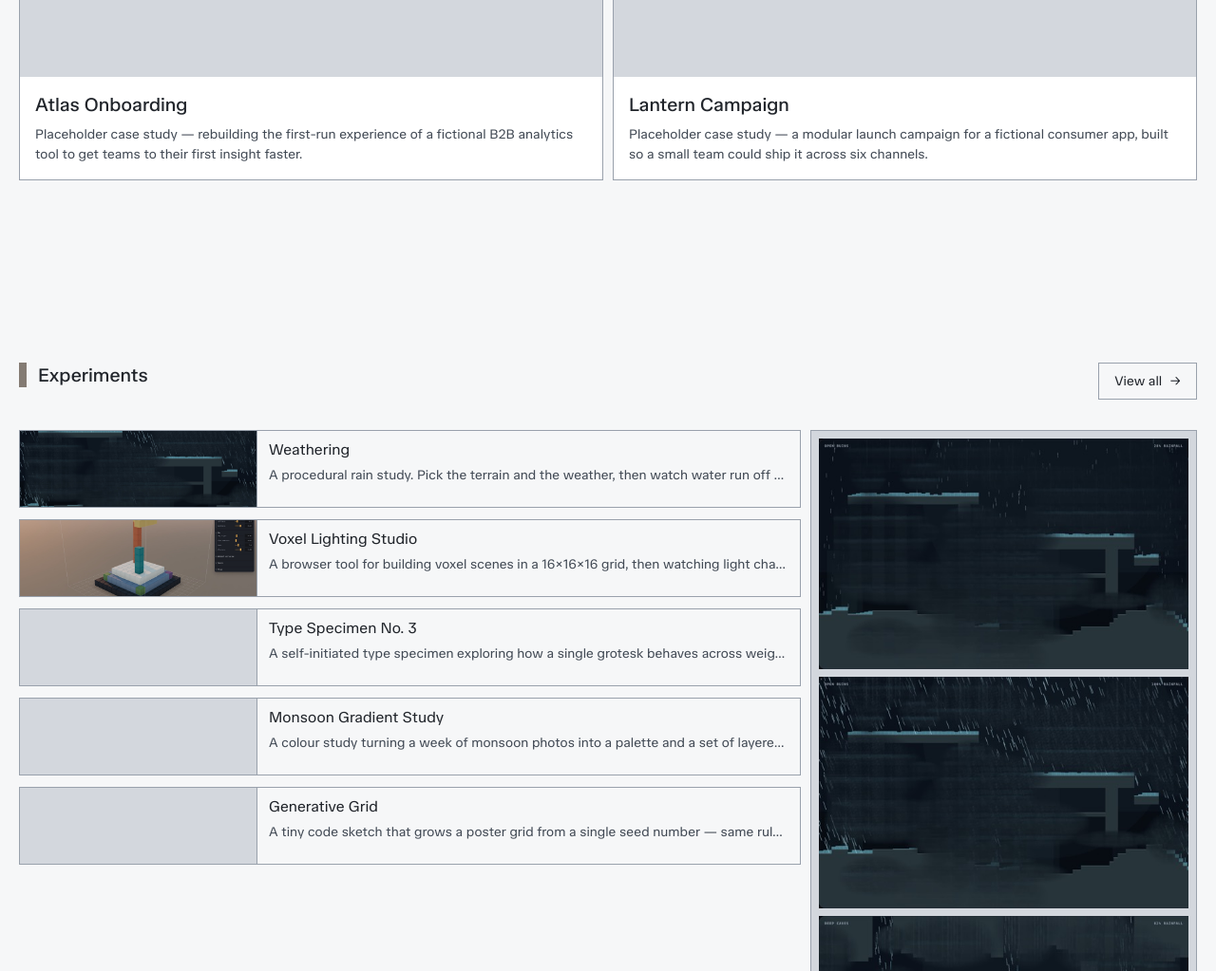
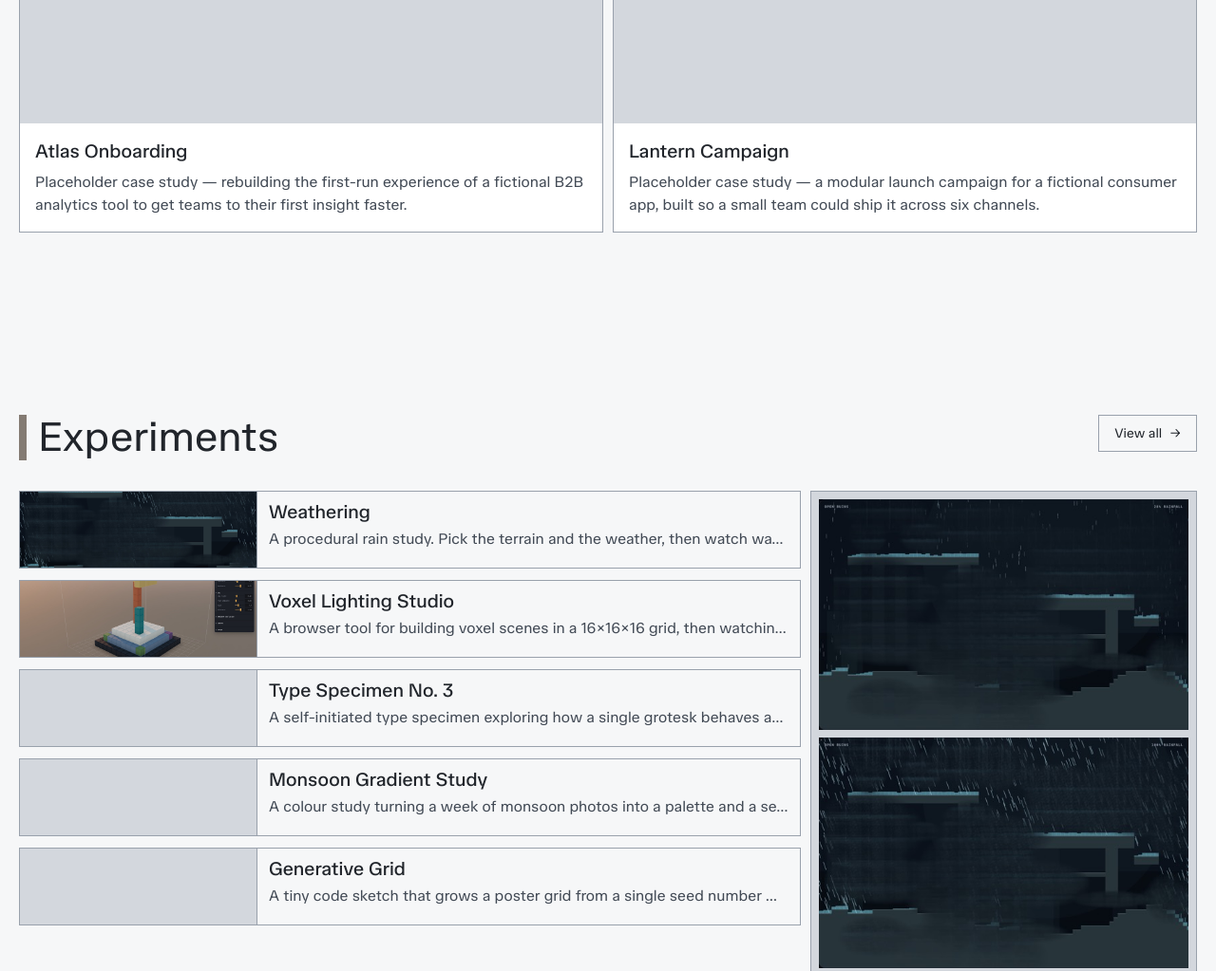
Before and after one commit to anujprajapatiii/anujprajapatiii.github.io, an Astro site: page / in a window 1280 px wide. Shown: the part 1580-2603 px from the top of the page at 95% size. Built offline with nearby package versions, Linux system fonts and the light colour scheme; Astro itself is replaced by a stand-in of ours.

Commit message:
Standardize homepage and card typography

```diff
--- a/src/components/ProjectCard.astro
+++ b/src/components/ProjectCard.astro
@@ -52,6 +52,6 @@
   )}
   <div class="p-card">
     <h3 class="text-heading">{title}</h3>
-    <p class="project-card__meta mt-2xs text-meta">{description}</p>
+    <p class="project-card__meta mt-2xs text-body">{description}</p>
   </div>
 </a>
--- a/src/components/SectionHeading.astro
+++ b/src/components/SectionHeading.astro
@@ -7,5 +7,5 @@
 ---
 
 <div class="section-heading">
-  <h2 id={id} class="text-heading"><slot /></h2>
+  <h2 id={id} class="text-title"><slot /></h2>
 </div>
--- a/src/pages/style-guide.astro
+++ b/src/pages/style-guide.astro
@@ -178,7 +178,7 @@
    no longer in the same family as the rest of the scale. */
 const typeScale = [
   { name: "display", class: "text-display", size: "clamp(40px → 64px) / 1.02", weight: "Violet Sans 400", sample: "Display" },
-  { name: "title", class: "text-title", size: "clamp(32px → 44px) / 1.08", weight: "TASA Orbiter Regular 400", sample: "Page title" },
+  { name: "title", class: "text-title", size: "clamp(32px → 44px) / 1.08", weight: "TASA Orbiter Regular 400", sample: "Page or homepage section title" },
   { name: "heading", class: "text-heading", size: "20px / 1.3", weight: "TASA Orbiter Medium 500", sample: "Shared heading" },
   { name: "body", class: "text-body", size: "16px / 1.5", weight: "TASA Orbiter Regular 400", sample: "Body text. The quick brown fox jumps over the lazy dog." },
   { name: "meta", class: "text-meta", size: "14px / 1.5", weight: "TASA Orbiter Regular 400", sample: "Metadata, captions, and compact interface text" },
--- a/src/styles/global.css
+++ b/src/styles/global.css
@@ -691,8 +691,9 @@
        system exists to prevent.
 
        Five unique sizes, named by intent rather than HTML tags:
-       64 → 44 → 20 → 16 → 14. Section h2s and card/prose h3s share one
-       heading role; semantic structure and spacing distinguish their level.
+       64 → 44 → 20 → 16 → 14. Prose h2s and card/prose h3s share one heading
+       role; semantic structure and spacing distinguish their level. Homepage
+       section h2s deliberately use title to carry the landing-page rhythm.
        Meta is the dedicated metadata and interface step restored from Paper;
        body remains the comfortable reading size.
 
@@ -1441,7 +1442,7 @@
   flex: 1;
   min-width: 0;
 }
-.play-item__title { font-size: var(--text-body); line-height: var(--text-body--line-height); }
+.play-item__title { @apply text-heading; }
 /*
   ONE LINE, ALWAYS. The design's subtitle is a short written line; the field it
   is fed from is the item's full description, which runs to two or three. Left
@@ -1450,8 +1451,7 @@
   the card's paragraph elsewhere, where it should run in full.
 */
 .play-item__subtitle {
-  font-size: var(--text-meta);
-  line-height: var(--text-meta--line-height);
+  @apply text-body;
   max-width: 100%;
   white-space: nowrap;
   overflow: hidden;
```
Also changed, not shown: agent-os/conventions/styling.md (+6 -3 lines).
